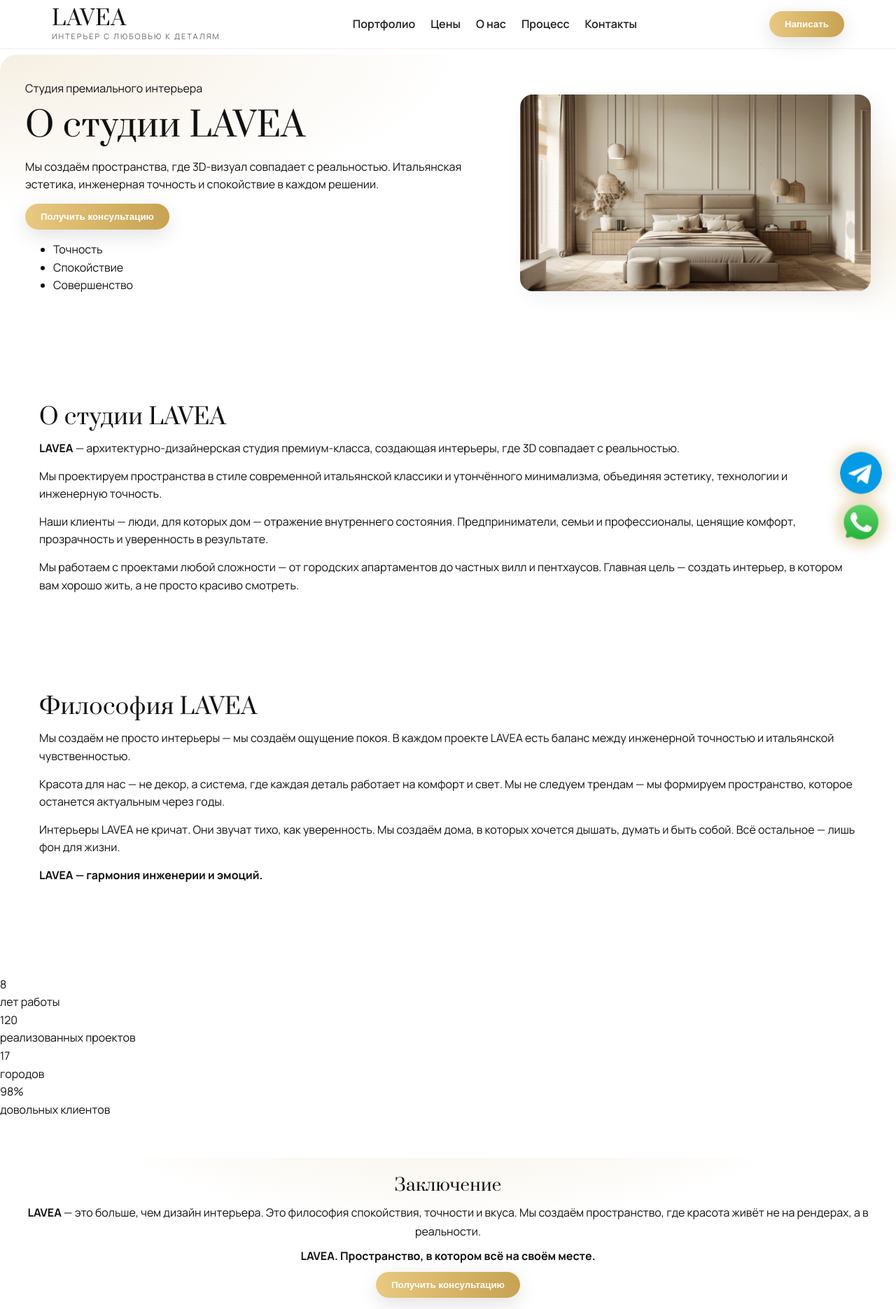
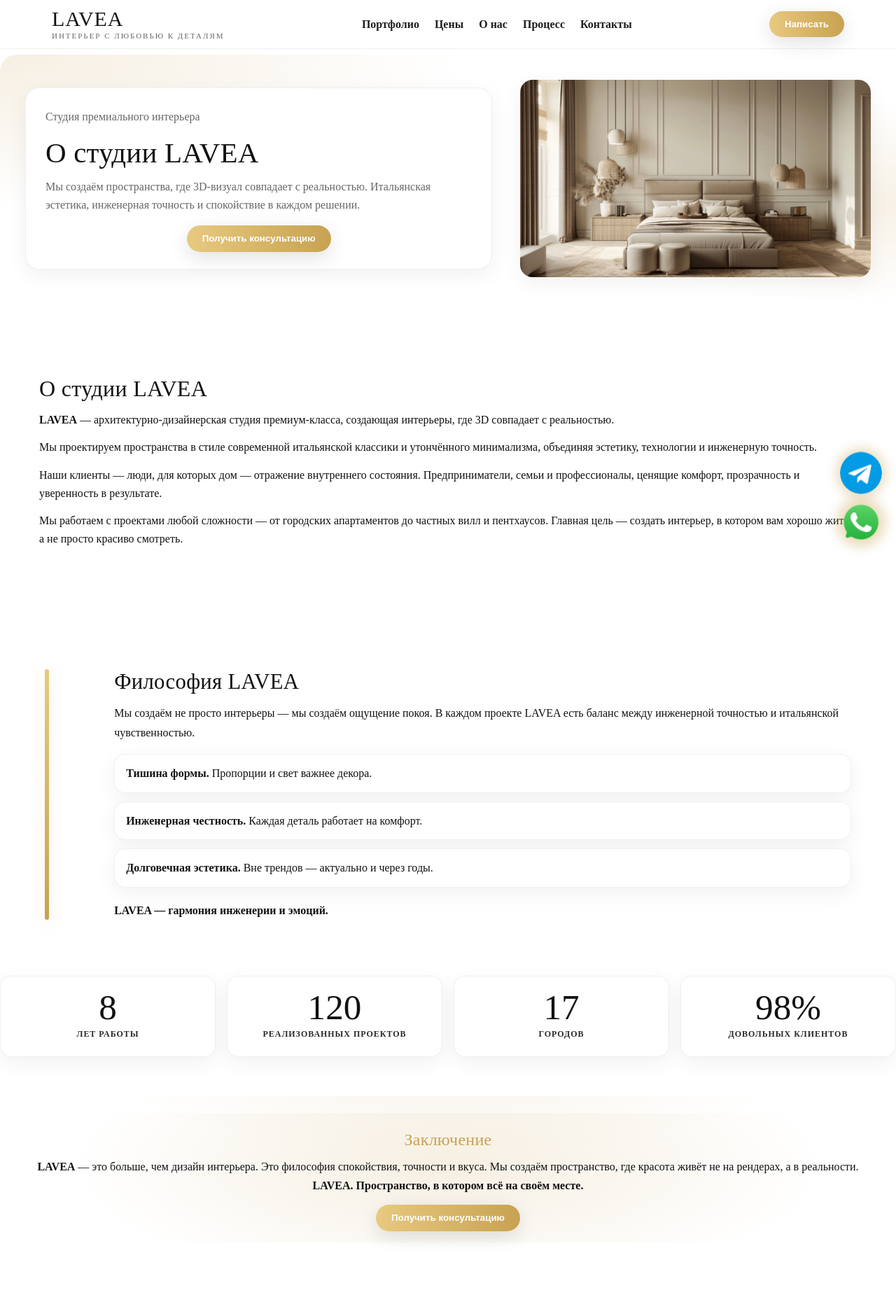
Before and after one commit to ankakisis-cloud/lavea-site, a Next.js app: page /about in a window 1280 px wide. Shown: the whole page at 70% size. After the commit the page ends 1791 px from the top, so only its background shows below. Built offline with nearby package versions, Linux system fonts and the light colour scheme.

Commit message:
Update page.js

```diff
--- a/app/about/page.js
+++ b/app/about/page.js
@@ -1,7 +1,11 @@
-// app/about/page.js — SERVER COMPONENT (без "use client")
+// app/about/page.js — СТРАНИЦА «О нас» (полная замена содержимого)
 
-import ConsultBtn from "../../components/ConsultBtn";
-import "../../styles/lavea-additions.css"; // <— фикс: относительный путь
+import "@/styles/lavea-philosophy.css";
+import ConsultBtn from "@/components/ConsultBtn";
+import AboutPhilosophy from "@/components/AboutPhilosophy";
+import ConsultModal from "@/components/ConsultModal";
+import LaveaStatsStrip from "@/components/LaveaStatsStrip"; // уже есть у тебя
+import AboutConclusion from "@/components/AboutConclusion"; // уже есть у тебя
 
 export const metadata = {
   title: "О студии LAVEA",
@@ -11,90 +15,75 @@ export const metadata = {
 
 export default function AboutPage() {
   return (
-    <main className="aboutPage">
-      {/* ======= HERO ======= */}
+    <main className="aboutPage noBottomForm">
+      {/* ===== HERO — краткий ввод с кнопкой ===== */}
       <section className="aboutHero">
-        <div className="aboutHero__text">
+        <div className="aboutHero__card">
           <p className="aboutKicker">Студия премиального интерьера</p>
           <h1 className="aboutTitle">О студии LAVEA</h1>
           <p className="aboutLead">
             Мы создаём пространства, где 3D-визуал совпадает с реальностью.
             Итальянская эстетика, инженерная точность и спокойствие в каждом решении.
           </p>
-          <div className="aboutCtaRow">
+          <div className="ctaRow">
             <ConsultBtn className="btn-lavea">Получить консультацию</ConsultBtn>
           </div>
-          <ul className="aboutBullets">
-            <li>Точность</li>
-            <li>Спокойствие</li>
-            <li>Совершенство</li>
-          </ul>
         </div>
 
-        <div className="aboutHero__media">
-          {/* При желании замени на нужное изображение из /public */}
+        <div className="aboutHero__media" aria-hidden="true">
+          {/* Заменишь src на нужное изображение из /public */}
           <img src="/IMG_9728.jpg" alt="Интерьер LAVEA" loading="lazy" />
         </div>
       </section>
 
-      {/* ======= БЛОК: О студии ======= */}
+      {/* ===== БЛОК: О студии (текст — оставлен из твоей версии) ===== */}
       <section className="aboutShell">
         <h2>О студии LAVEA</h2>
-        <p>
-          <strong>LAVEA</strong> — архитектурно-дизайнерская студия премиум-класса,
-          создающая интерьеры, где 3D совпадает с реальностью.
-        </p>
-        <p>
-          Мы проектируем пространства в стиле современной итальянской классики и
-          утончённого минимализма, объединяя эстетику, технологии и инженерную точность.
-        </p>
-        <p>
-          Наши клиенты — люди, для которых дом — отражение внутреннего состояния.
-          Предприниматели, семьи и профессионалы, ценящие комфорт, прозрачность и уверенность в результате.
-        </p>
-        <p>
-          Мы работаем с проектами любой сложности — от городских апартаментов до частных вилл и пентхаусов.
-          Главная цель — создать интерьер, в котором вам хорошо жить, а не просто красиво смотреть.
-        </p>
+        <p><strong>LAVEA</strong> — архитектурно-дизайнерская студия премиум-класса, создающая интерьеры, где 3D совпадает с реальностью.</p>
+        <p>Мы проектируем пространства в стиле современной итальянской классики и утончённого минимализма, объединяя эстетику, технологии и инженерную точность.</p>
+        <p>Наши клиенты — люди, для которых дом — отражение внутреннего состояния. Предприниматели, семьи и профессионалы, ценящие комфорт, прозрачность и уверенность в результате.</p>
+        <p>Мы работаем с проектами любой сложности — от городских апартаментов до частных вилл и пентхаусов. Главная цель — создать интерьер, в котором вам хорошо жить, а не просто красиво смотреть.</p>
       </section>
 
-      {/* ======= БЛОК: Философия ======= */}
-      <section className="aboutShell">
-        <h2>Философия LAVEA</h2>
-        <p>
-          Мы создаём не просто интерьеры — мы создаём ощущение покоя. В каждом проекте LAVEA есть баланс
-          между инженерной точностью и итальянской чувственностью.
-        </p>
-        <p>
-          Красота для нас — не декор, а система, где каждая деталь работает на комфорт и свет.
-          Мы не следуем трендам — мы формируем пространство, которое останется актуальным через годы.
-        </p>
-        <p>
-          Интерьеры LAVEA не кричат. Они звучат тихо, как уверенность. Мы создаём дома, в которых хочется
-          дышать, думать и быть собой. Всё остальное — лишь фон для жизни.
-        </p>
-        <p><strong>LAVEA — гармония инженерии и эмоций.</strong></p>
+      {/* ===== Премиальный блок «Философия» ===== */}
+      <AboutPhilosophy />
+
+      {/* ===== Статистика (аккуратная 4-колоночная сетка) ===== */}
+      <section className="aboutStats" aria-label="Статистика LAVEA">
+        <div className="aboutStats__grid">
+          <div className="stat">
+            <div className="stat__num">8</div>
+            <div className="stat__label">лет работы</div>
+          </div>
+          <div className="stat">
+            <div className="stat__num">120</div>
+            <div className="stat__label">реализованных проектов</div>
+          </div>
+          <div className="stat">
+            <div className="stat__num">17</div>
+            <div className="stat__label">городов</div>
+          </div>
+          <div className="stat">
+            <div className="stat__num">98%</div>
+            <div className="stat__label">довольных клиентов</div>
+          </div>
+        </div>
       </section>
 
-      {/* ======= Цифры ======= */}
-      <section className="aboutStats">
-        <div className="aboutStat"><div className="n">8</div><div className="d">лет работы</div></div>
-        <div className="aboutStat"><div className="n">120</div><div className="d">реализованных проектов</div></div>
-        <div className="aboutStat"><div className="n">17</div><div className="d">городов</div></div>
-        <div className="aboutStat"><div className="n">98%</div><div className="d">довольных клиентов</div></div>
+      {/* ===== Заключение с «аурой» и кнопкой ===== */}
+      <section className="aboutConclusion">
+        <div className="aboutConclusion__inner">
+          <h2>Заключение</h2>
+          <p><strong>LAVEA</strong> — это больше, чем дизайн интерьера. Это философия спокойствия, точности и вкуса. Мы создаём пространство, где красота живёт не на рендерах, а в реальности.</p>
+          <p><strong>LAVEA. Пространство, в котором всё на своём месте.</strong></p>
+          <div className="ctaRow">
+            <ConsultBtn className="btn-lavea">Получить консультацию</ConsultBtn>
+          </div>
+        </div>
       </section>
 
-      {/* ======= Заключение ======= */}
-      <section className="aboutConclusion">
-        <h3>Заключение</h3>
-        <p>
-          <strong>LAVEA</strong> — это больше, чем дизайн интерьера.
-          Это философия спокойствия, точности и вкуса. Мы создаём пространство,
-          где красота живёт не на рендерах, а в реальности.
-        </p>
-        <p><strong>LAVEA. Пространство, в котором всё на своём месте.</strong></p>
-        <ConsultBtn className="btn-lavea aboutConclusion__btn">Получить консультацию</ConsultBtn>
-      </section>
+      {/* Модалка (один раз на странице) */}
+      <ConsultModal />
     </main>
   );
 }
```
